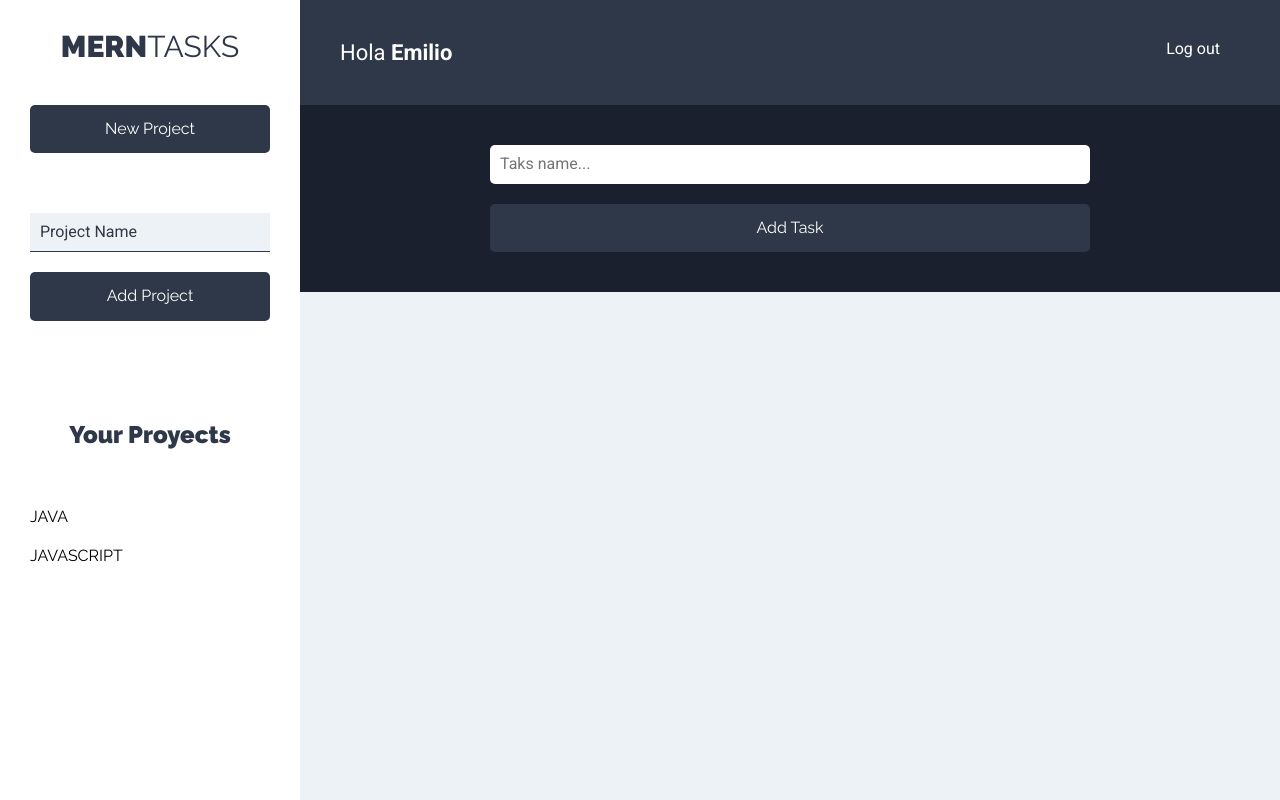
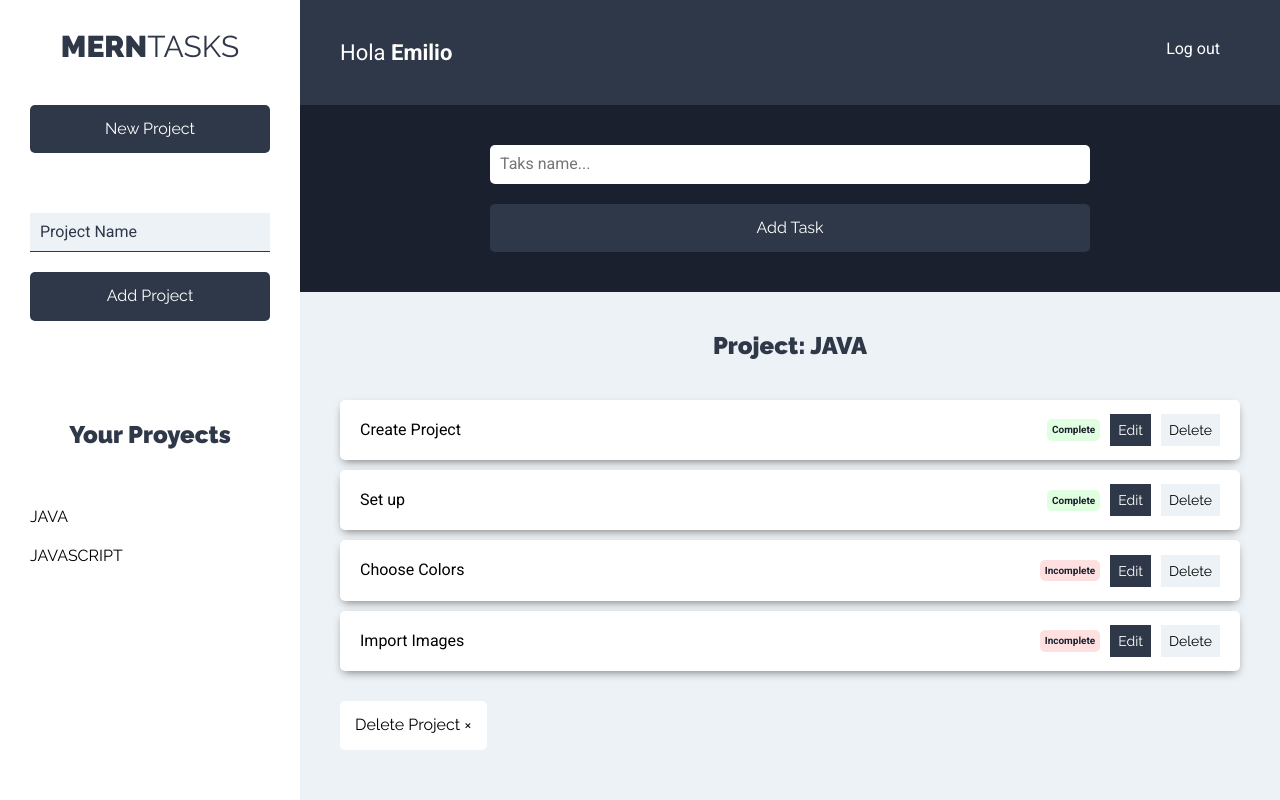
Before and after one commit to emilio-v/client, a React (Create React App) app: page /projects in a window 1280 px wide. Built offline with nearby package versions, Linux system fonts and the light colour scheme.

Commit message:
added task list

```diff
--- a/src/components/projects/Projects.js
+++ b/src/components/projects/Projects.js
@@ -3,6 +3,7 @@ import React from "react";
 import SideBar from "../layout/SideBar";
 import Bar from "../layout/Bar";
 import TaskForm from "../tasks/TaskForm";
+import TaskList from "../tasks/TaskList";
 
 const Projects = () => {
   return (
@@ -12,7 +13,9 @@ const Projects = () => {
         <Bar />
         <main>
           <TaskForm />
-          <div className="contenedor-tareas"></div>
+          <div className="contenedor-tareas">
+            <TaskList />
+          </div>
         </main>
       </div>
     </div>
--- a/src/components/tasks/Task.js
+++ b/src/components/tasks/Task.js
@@ -1,7 +1,30 @@
 import React from "react";
 
-const Task = () => {
-  return <div></div>;
+const Task = ({ name, state }) => {
+  return (
+    <li className="tarea sombra">
+      <p>{name}</p>
+      <div className="estado">
+        {state ? (
+          <button type="button" className="completo">
+            Complete
+          </button>
+        ) : (
+          <button type="button" className="incompleto">
+            Incomplete
+          </button>
+        )}
+      </div>
+      <div className="acciones">
+        <button type="button" className="btn btn-primario">
+          Edit
+        </button>
+        <button type="button" className="btn btn-secundario">
+          Delete
+        </button>
+      </div>
+    </li>
+  );
 };
 
 export default Task;
--- a/src/components/tasks/TaskList.js
+++ b/src/components/tasks/TaskList.js
@@ -0,0 +1,36 @@
+import React from "react";
+
+import Task from "./Task";
+
+const TaskList = () => {
+  const tasks = [
+    { name: "Create Project", state: true },
+    { name: "Set up", state: true },
+    { name: "Choose Colors", state: false },
+    { name: "Import Images", state: false },
+  ];
+
+  return (
+    <>
+      <h2>Project: JAVA</h2>
+      <ul className="listado-tarea">
+        {tasks.length === 0 ? (
+          <li className="tarea">There are no tasks</li>
+        ) : (
+          tasks.map((t) => (
+            <Task
+              key={`${t.name}-${Math.random()}`}
+              name={t.name}
+              state={t.state}
+            />
+          ))
+        )}
+      </ul>
+      <button type="button" className="btn btn-eliminar">
+        Delete Project &times;
+      </button>
+    </>
+  );
+};
+
+export default TaskList;
--- a/src/index.css
+++ b/src/index.css
@@ -88,6 +88,9 @@ a {
   padding: 0;
   display: block;
   background-color: transparent;
+}
+.btn-eliminar {
+  background-color: var(--blanco);
 }
 
 @media (min-width: 768px) {
```
